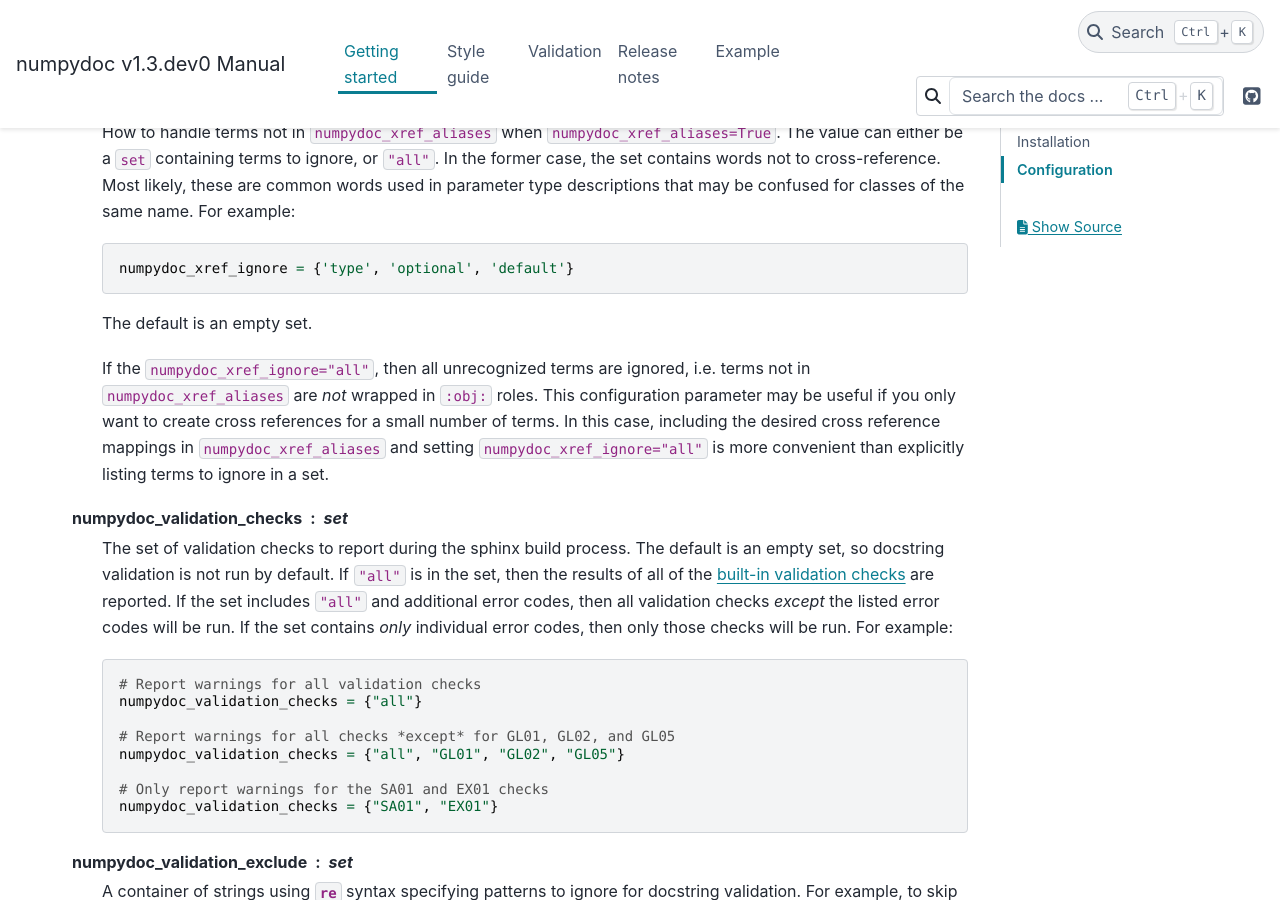
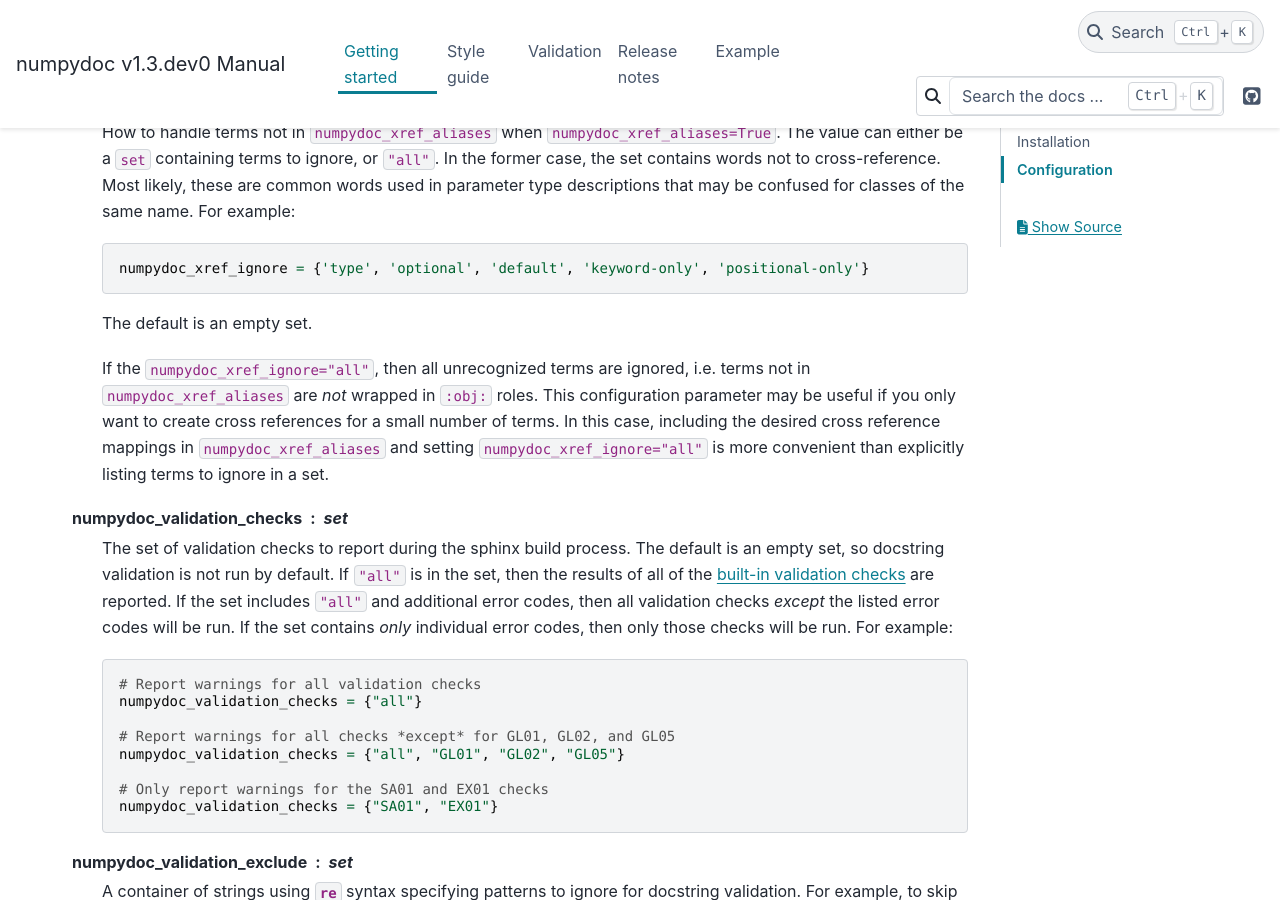
Before and after one commit to numpy/numpydoc, a Sphinx documentation site: the page built from doc/install.rst, in a window 1280 px wide and 900 px high, scrolled down 1914 px. Built offline with Sphinx 7.4.7 and the PyData theme 0.15.4, drawn with Linux system fonts in a browser that asks for light colours; formulas are drawn with MathJax 3.

Commit message:
Expand numpydoc_xref_ignore in install.rst

```diff
--- a/doc/install.rst
+++ b/doc/install.rst
@@ -86,7 +86,7 @@ numpydoc_xref_ignore : set or ``"all"``
   used in parameter type descriptions that may be confused for
   classes of the same name. For example::
 
-      numpydoc_xref_ignore = {'type', 'optional', 'default'}
+      numpydoc_xref_ignore = {'type', 'optional', 'default', 'keyword-only', 'positional-only'}
 
   The default is an empty set.
 
```
